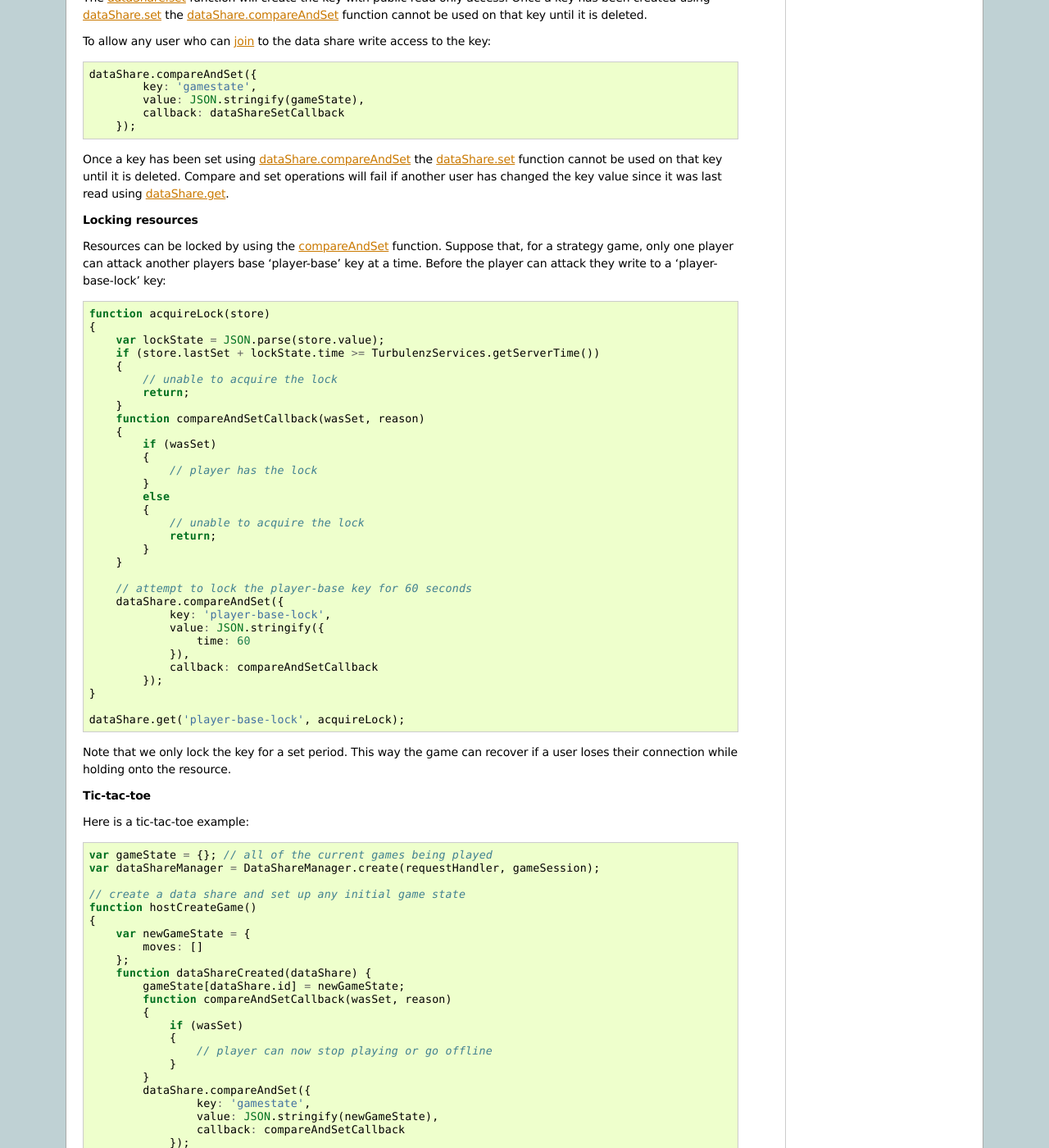
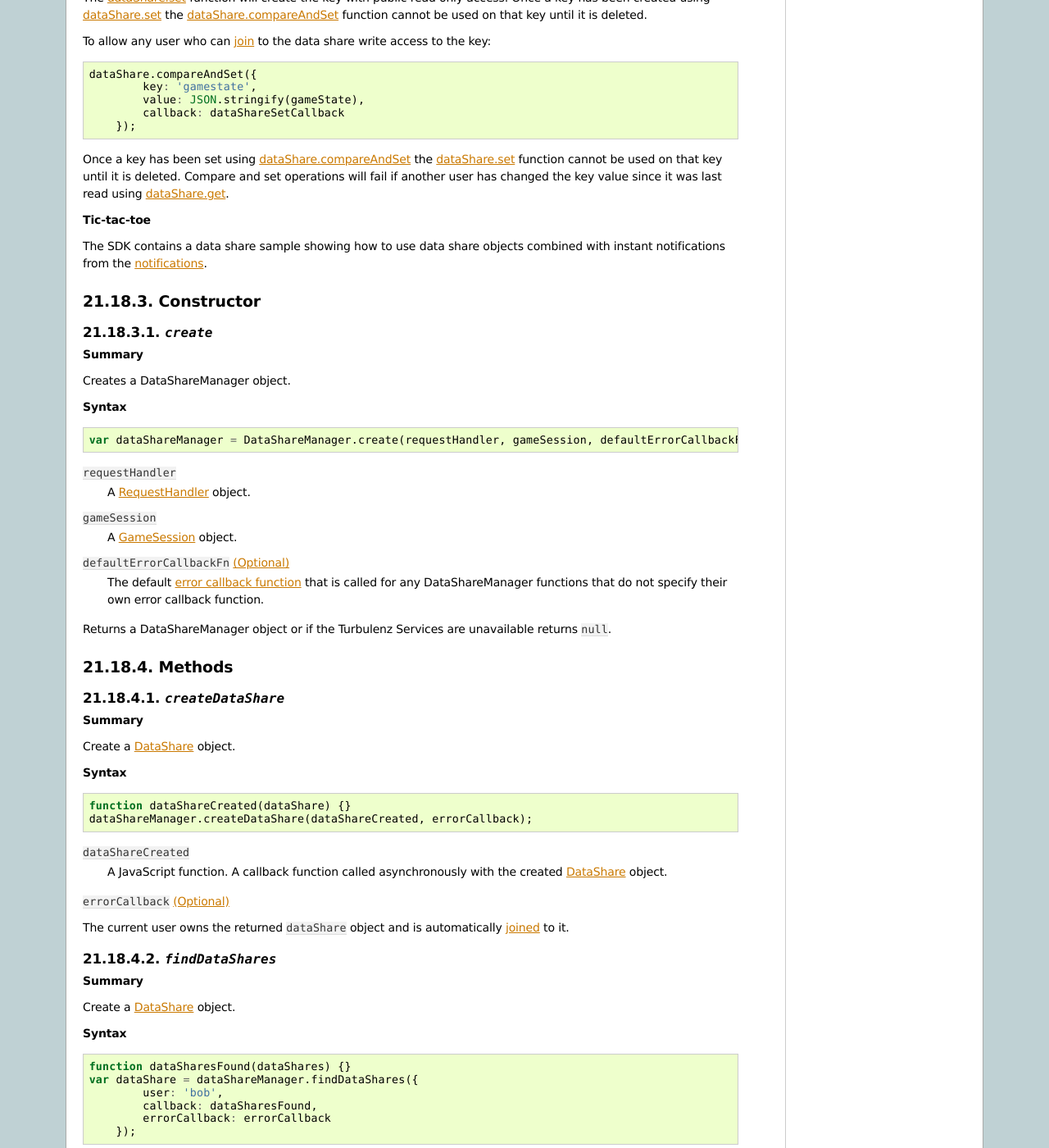
Before and after one commit to turbulenz/turbulenz_engine, a Sphinx documentation site: the page built from docs/source/turbulenz_services/datashare_api.rst, in a window 1280 px wide and 1400 px high, scrolled down 2583 px. Shown: the whole window at 82% size. Built offline with Sphinx 7.4.7, drawn with Linux system fonts in a browser that asks for light colours; some of the changed text lies outside the part shown.

Commit message:
Removed out of date docs

```diff
--- a/docs/source/turbulenz_services/datashare_api.rst
+++ b/docs/source/turbulenz_services/datashare_api.rst
@@ -196,187 +196,10 @@ Once a key has been set using :ref:`dataShare.compareAndSet <datashare_comparean
 Compare and set operations will fail if another user has changed the key value since it was last
 read using :ref:`dataShare.get <datashare_get>`.
 
-.. _datashare_locking_resources:
-
-**Locking resources**
-
-Resources can be locked by using the :ref:`compareAndSet <datashare_compareandset>` function.
-Suppose that, for a strategy game, only one player can attack another players base 'player-base' key at a time.
-Before the player can attack they write to a 'player-base-lock' key::
-
-    function acquireLock(store)
-    {
-        var lockState = JSON.parse(store.value);
-        if (store.lastSet + lockState.time >= TurbulenzServices.getServerTime())
-        {
-            // unable to acquire the lock
-            return;
-        }
-        function compareAndSetCallback(wasSet, reason)
-        {
-            if (wasSet)
-            {
-                // player has the lock
-            }
-            else
-            {
-                // unable to acquire the lock
-                return;
-            }
-        }
-
-        // attempt to lock the player-base key for 60 seconds
-        dataShare.compareAndSet({
-                key: 'player-base-lock',
-                value: JSON.stringify({
-                    time: 60
-                }),
-                callback: compareAndSetCallback
-            });
-    }
-
-    dataShare.get('player-base-lock', acquireLock);
-
-Note that we only lock the key for a set period.
-This way the game can recover if a user loses their connection while holding onto the resource.
-
 **Tic-tac-toe**
 
-Here is a tic-tac-toe example::
-
-    var gameState = {}; // all of the current games being played
-    var dataShareManager = DataShareManager.create(requestHandler, gameSession);
-
-    // create a data share and set up any initial game state
-    function hostCreateGame()
-    {
-        var newGameState = {
-            moves: []
-        };
-        function dataShareCreated(dataShare) {
-            gameState[dataShare.id] = newGameState;
-            function compareAndSetCallback(wasSet, reason)
-            {
-                if (wasSet)
-                {
-                    // player can now stop playing or go offline
-                }
-            }
-            dataShare.compareAndSet({
-                    key: 'gamestate',
-                    value: JSON.stringify(newGameState),
-                    callback: compareAndSetCallback
-                });
-        }
-        dataShareManager.createDataShare(dataShareCreated);
-    }
-
-    // join another players game (if they have created one)
-    function clientJoinGame(username)
-    {
-        function getJoinedFn(dataShare)
-        {
-            return function joined() {
-                    Utilities.log('Joined game');
-                    dataShare.get('gamestate', function stateLoaded(store)
-                        {
-                            var newGameState = JSON.parse(store.value);
-                            gameState[dataShare.id] = newGameState;
-                        });
-                };
-        }
-
-        dataShareManager.findDataShares({
-            user: username,
-            callback: function callback(dataShares)
-            {
-                var dataShare;
-                var dataSharesLength = dataShares.length;
-                var dataSharesIndex;
-                for (dataSharesIndex = 0; dataSharesIndex < dataSharesLength; dataSharesIndex += 1)
-                {
-                    dataShare = dataShares[dataSharesIndex];
-                    if (dataShare.users < 2)
-                    {
-                        dataShare.join(getJoinedFn(dataShare));
-                        return;
-                    }
-                }
-                Utilities.log('User not in a lobby');
-            }
-        });
-    }
-
-    // read other players moves and update the game state
-    function readShare()
-    {
-        function getGameState(dataShare)
-        {
-            dataShare.get('gamestate', function stateLoaded(store) {
-                    var newGameState = JSON.parse(store.value);
-                    gameState[dataShare.id] = newGameState;
-                });
-        }
-
-        dataShareManager.findDataShares({
-            callback: function callback(dataShares)
-            {
-                var dataShare;
-                var dataSharesLength = dataShares.length;
-                var dataSharesIndex;
-                for (dataSharesIndex = 0; dataSharesIndex < dataSharesLength; dataSharesIndex += 1)
-                {
-                    dataShare = dataShares[dataSharesIndex];
-                    getGameState(dataShare);
-                }
-            }
-        });
-    }
-
-    // make a move and send it to the other players
-    function onPlayerMove(dataShare, x, y)
-    {
-        var currentGameState = gameState[dataShare.id];
-
-        function compareAndSetCallback(wasSet, reason) {
-            function dataShareGetCallback(store)
-            {
-                var newGameState = JSON.parse(store.value);
-                gameState[dataShare.id] = newGameState;
-                onPlayerMove(dataShare, x, y);
-            }
-
-            if (wasSet)
-            {
-                // player can now stop playing or go offline
-            }
-            else
-            {
-                // the value has changed since the last get
-                dataShare.get('gamestate', dataShareGetCallback);
-            }
-        }
-
-        if (!squareTaken(x, y))
-        {
-            currentGameState.moves.append([x, y]);
-
-            dataShare.compareAndSet({
-                    key: 'gamestate',
-                    value: JSON.stringify(currentGameState),
-                    callback: compareAndSetCallback
-                });
-        }
-    }
-
-    // the game is over or the player forfeits the game
-    function onPlayerLeave(dataShare)
-    {
-        dataShare.leave(function callback()
-        {
-            // player now stops playing the game
-        });
-    }
+The SDK contains a data share sample showing how to use data share objects combined with instant notifications from the
+:ref:`notifications <notificationsmanager>`.
 
 Constructor
 ===========
@@ -793,8 +616,6 @@ store if it is unchanged since the last :ref:`dataShare.get <datashare_get>` req
 
 ``errorCallback`` :ref:`(Optional) <datasharemanager_errorcallback>`
 
-For an example of how to use ``DataShare.compareAndSet`` see :ref:`locking resources <datashare_locking_resources>`.
-
 .. NOTE::
     The user must be :ref:`joined <datashare_join>` to the data share before calling ``DataShare.compareAndSet``.
 
```
